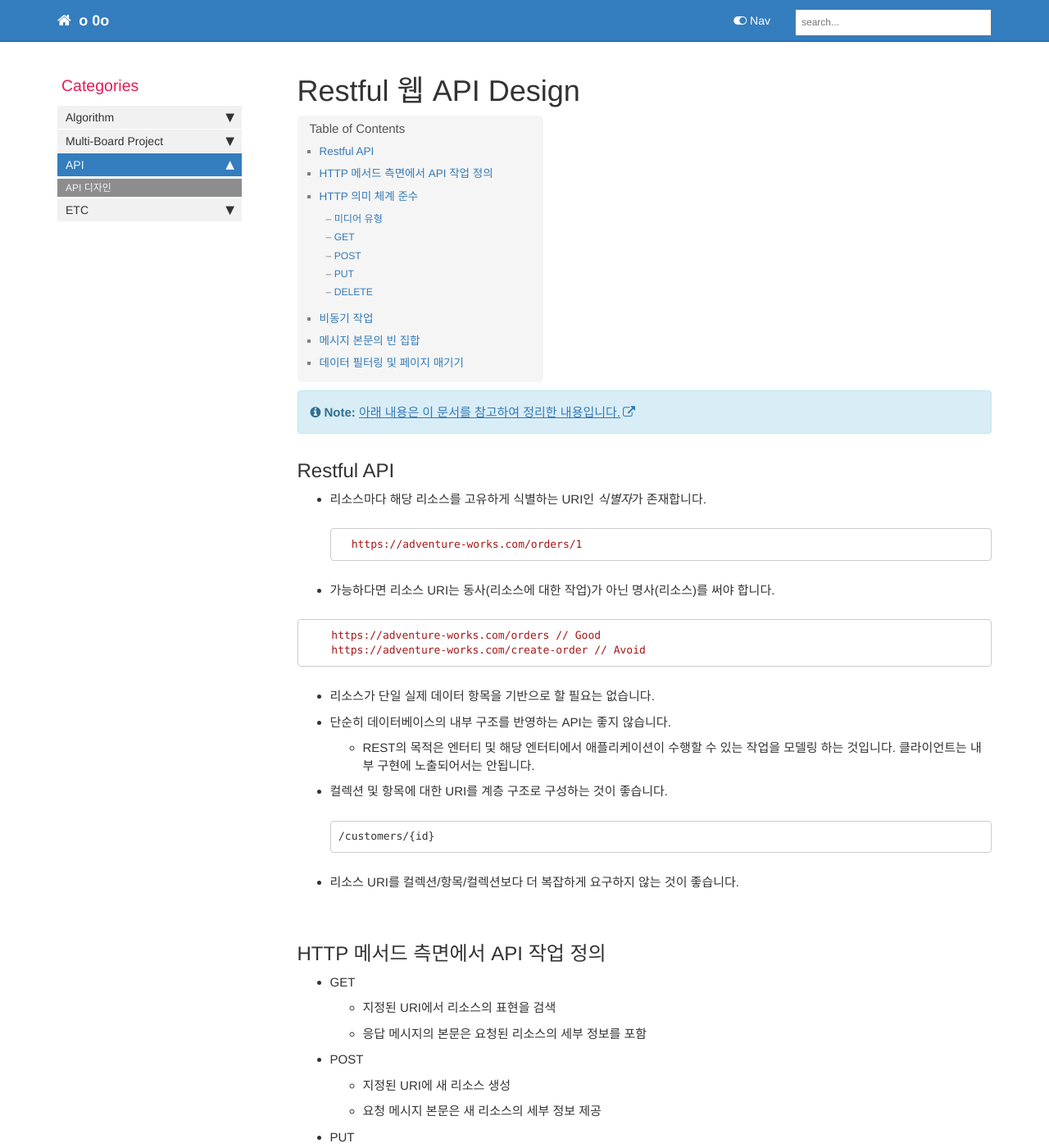
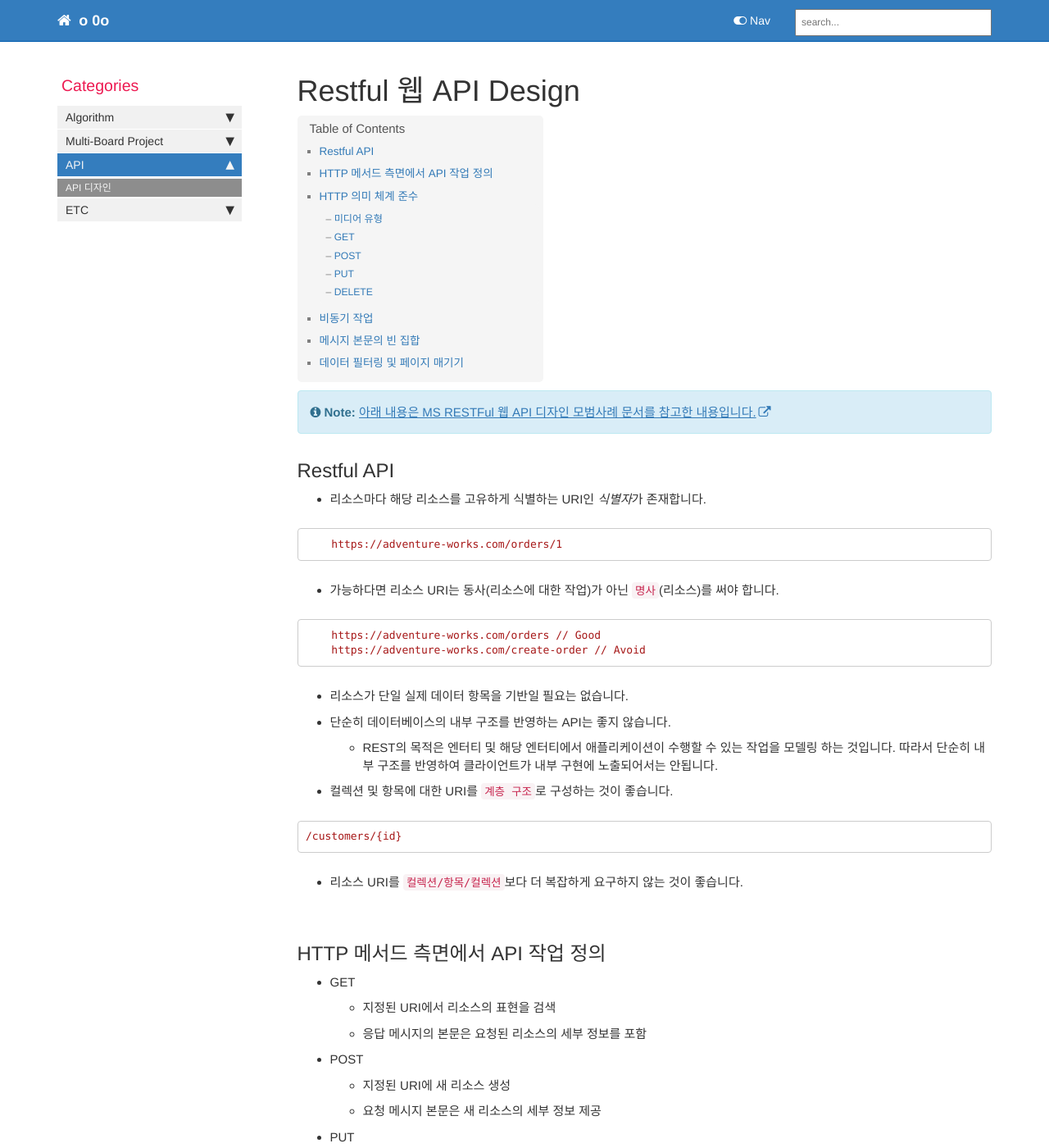
Before and after one commit to JeonJe/JeonJe.github.io, a Jekyll site: the page built from pages/API/API_design.md, in a window 1280 px wide and 1400 px high. Shown: the whole window at 82% size. Built offline with Jekyll 4.4.1, drawn with Linux system fonts in a browser that asks for light colours; comment, search, counter and statistics services are not loaded.

Commit message:
change : API Design

````diff
--- a/pages/API/API_design.md
+++ b/pages/API/API_design.md
@@ -8,27 +8,29 @@ folder: API
 last_updated: 2023-06-28
 ---
 
-{% include note.html content='[아래 내용은 이 문서를 참고하여 정리한 내용입니다.](https://learn.microsoft.com/ko-kr/azure/architecture/best-practices/api-design)' %}
+{% include note.html content='[아래 내용은 MS RESTFul 웹 API 디자인 모범사례 문서를 참고한 내용입니다.](https://learn.microsoft.com/ko-kr/azure/architecture/best-practices/api-design)' %}
 
 ## Restful API
 - 리소스마다 해당 리소스를 고유하게 식별하는 URI인 *식별자*가 존재합니다.
+
 ```http
     https://adventure-works.com/orders/1
   ```
-- 가능하다면 리소스 URI는 동사(리소스에 대한 작업)가 아닌 명사(리소스)를 써야 합니다.
+- 가능하다면 리소스 URI는 동사(리소스에 대한 작업)가 아닌 `명사`(리소스)를 써야 합니다.
 
 ```http
     https://adventure-works.com/orders // Good
     https://adventure-works.com/create-order // Avoid
 ```
-- 리소스가 단일 실제 데이터 항목을 기반으로 할 필요는 없습니다.
+- 리소스가 단일 실제 데이터 항목을 기반일 필요는 없습니다.
 - 단순히 데이터베이스의 내부 구조를 반영하는 API는 좋지 않습니다.
-  - REST의 목적은 엔터티 및 해당 엔터티에서 애플리케이션이 수행할 수 있는 작업을 모델링 하는 것입니다. 클라이언트는 내부 구현에 노출되어서는 안됩니다.
-- 컬렉션 및 항목에 대한 URI를 계층 구조로 구성하는 것이 좋습니다.
-```
+  - REST의 목적은 엔터티 및 해당 엔터티에서 애플리케이션이 수행할 수 있는 작업을 모델링 하는 것입니다. 따라서 단순히 내부 구조를 반영하여 클라이언트가 내부 구현에 노출되어서는 안됩니다.
+- 컬렉션 및 항목에 대한 URI를 `계층 구조`로 구성하는 것이 좋습니다.
+
+```http
 /customers/{id}
 ```
-- 리소스 URI를 컬렉션/항목/컬렉션보다 더 복잡하게 요구하지 않는 것이 좋습니다.
+- 리소스 URI를 `컬렉션/항목/컬렉션`보다 더 복잡하게 요구하지 않는 것이 좋습니다.
 
 <br/>
 
@@ -107,17 +109,17 @@ Content-Length: 57
 204(콘텐츠 없음) 이어야 합니다. `검색 조건에 따른 응답이 빈 경우에도 마찬가지입니다.`
 
 ## 데이터 필터링 및 페이지 매기기
-```
+```http
 /orders?minCost=n
 ```
 위와 같이 API가 쿼리 문자열에 필터 조건을 전달하면 서버쪽에서 필터링된 결과를 반환할 수 있습니다.
 만약, GET 요청이 다수의 항목을 반환할 경우 반환 데이터의 양을 제한하도록 Web API를 디자일 할 수 있습니다.
 다음은 검색할 최대 항목 수와 시작 오프셋을 지정하는 쿼리 문자열입니다.
-```
+```http
 /orders?limit=25&offset=50
 ```
 
 필드이름을 아래와 같이 정렬 매개 변수를 제공하여 데이터를 가져올 때 데이터를 정렬하는 전략을 사용할 수도 있습니다.
-```
+```http
 /orders?sort=ProductID
 ```
````
